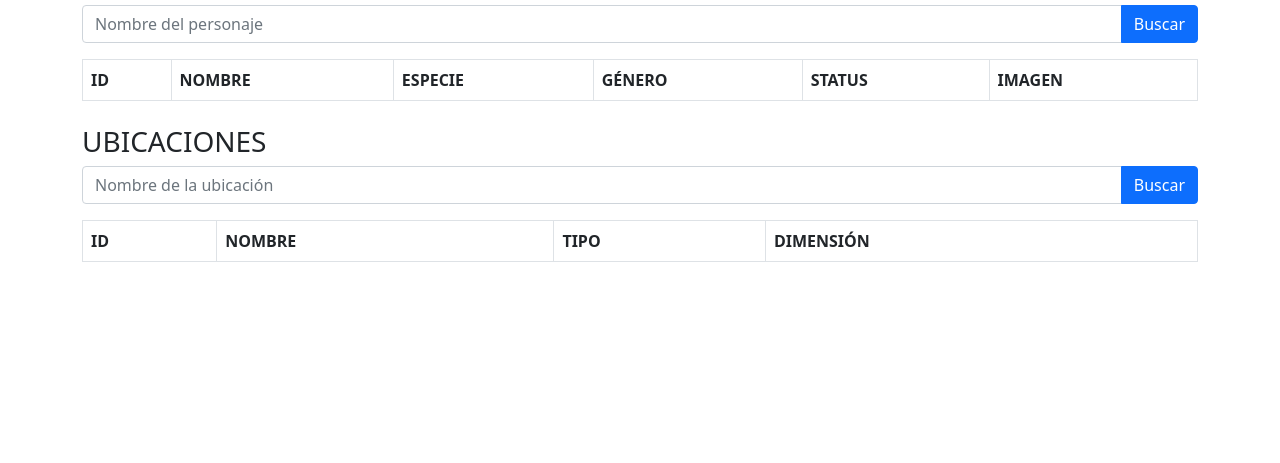
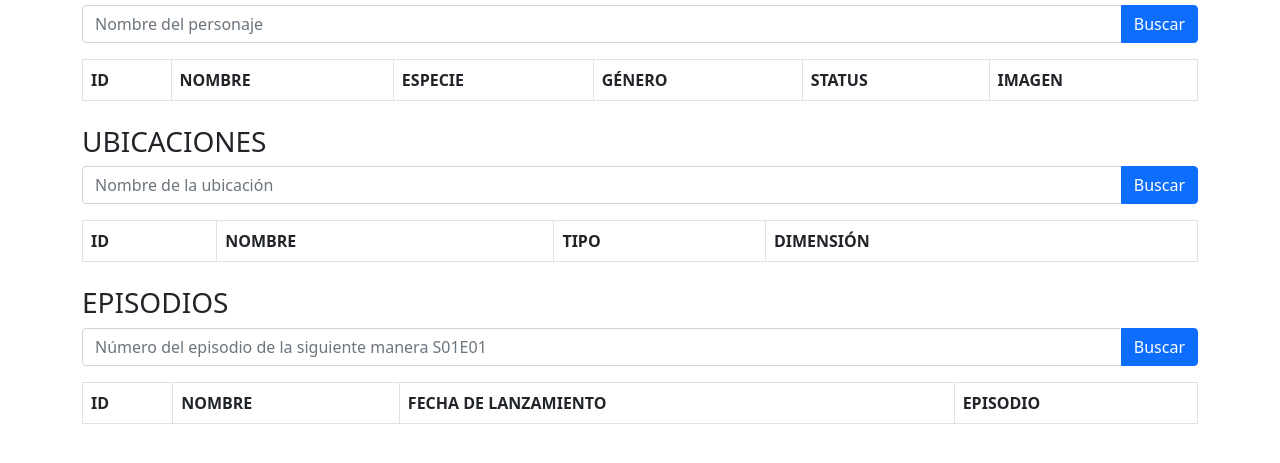
Before and after one commit to byron1614/parcial_rac_A, a plain HTML site: page index.html in a window 1280 px wide. Shown: the part 157-620 px from the top of the page. Drawn offline with nearby package versions, Linux system fonts and the light colour scheme.

Commit message:
se agrego la seccion de episodios el formulario para buscar los episodios y la tabla para mostrar los resultados de los episodios asimismo se agrego el scrip.js para redireccionarlo al documeto script.

```diff
--- a/index.html
+++ b/index.html
@@ -62,3 +62,33 @@
                 </tbody>
             </table>
         </div>
+
+        <!-- Sección de Episodios -->
+        <div>
+            <h3>EPISODIOS</h3>
+            <!-- Formulario para buscar episodios -->
+            <form id="formEpisode">
+                <div class="input-group mb-3">
+                    <input type="text" id="inputEpisode" class="form-control" placeholder="Número del episodio de la siguiente manera S01E01">
+                    <button type="submit" class="btn btn-primary">Buscar</button>
+                </div>
+            </form>
+
+            <!-- Tabla para mostrar los resultados de los episodios -->
+            <table class="table table-bordered">
+                <thead>
+                    <tr>
+                        <th>ID</th>
+                        <th>NOMBRE</th>
+                        <th>FECHA DE LANZAMIENTO</th>
+                        <th>EPISODIO</th>
+                    </tr>
+                </thead>
+                <tbody id="tbodyEpisode">
+                </tbody>
+            </table>
+        </div>
+    </div>
+    <script src="script.js"></script>
+</body>
+</html>
```
